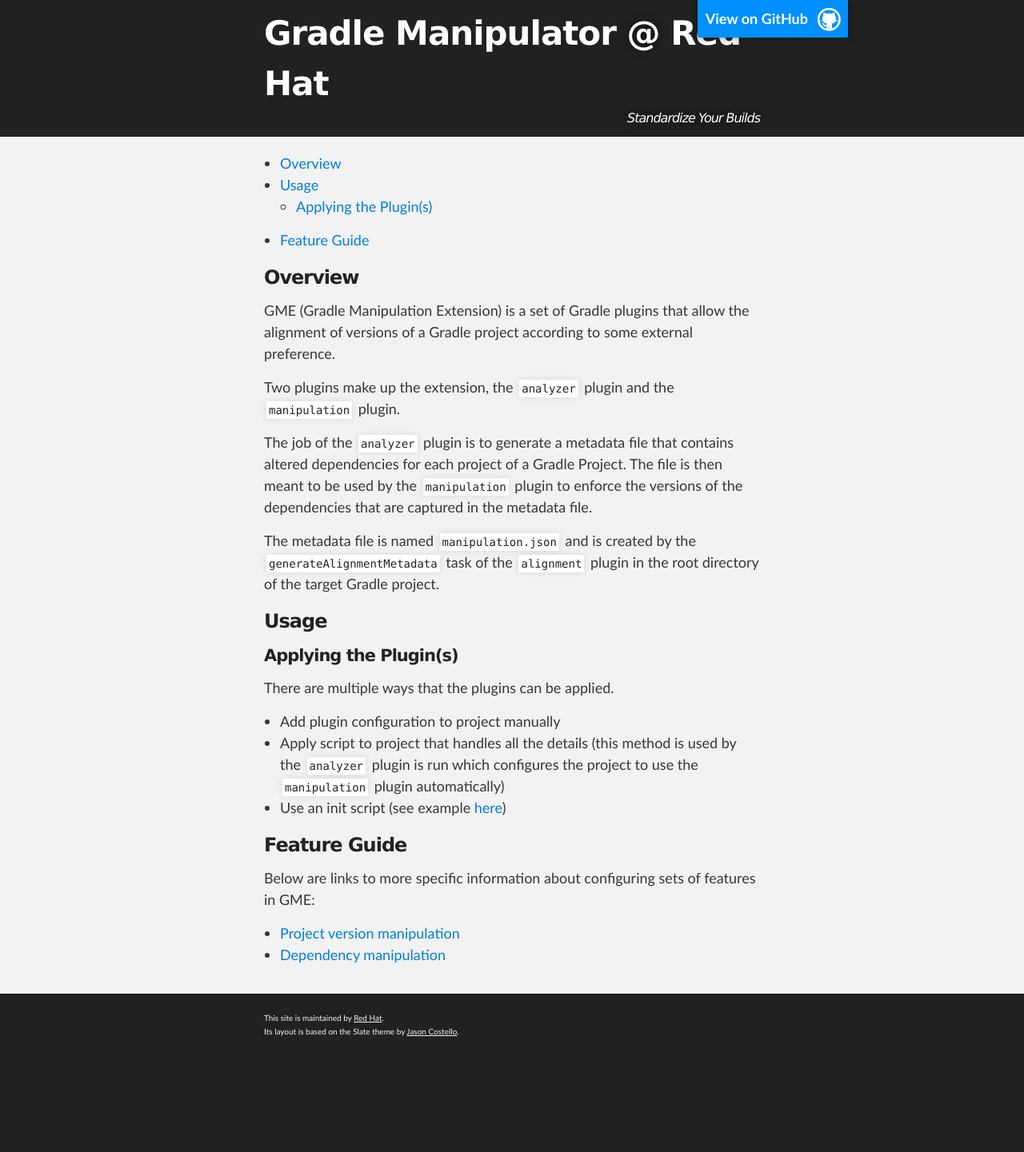
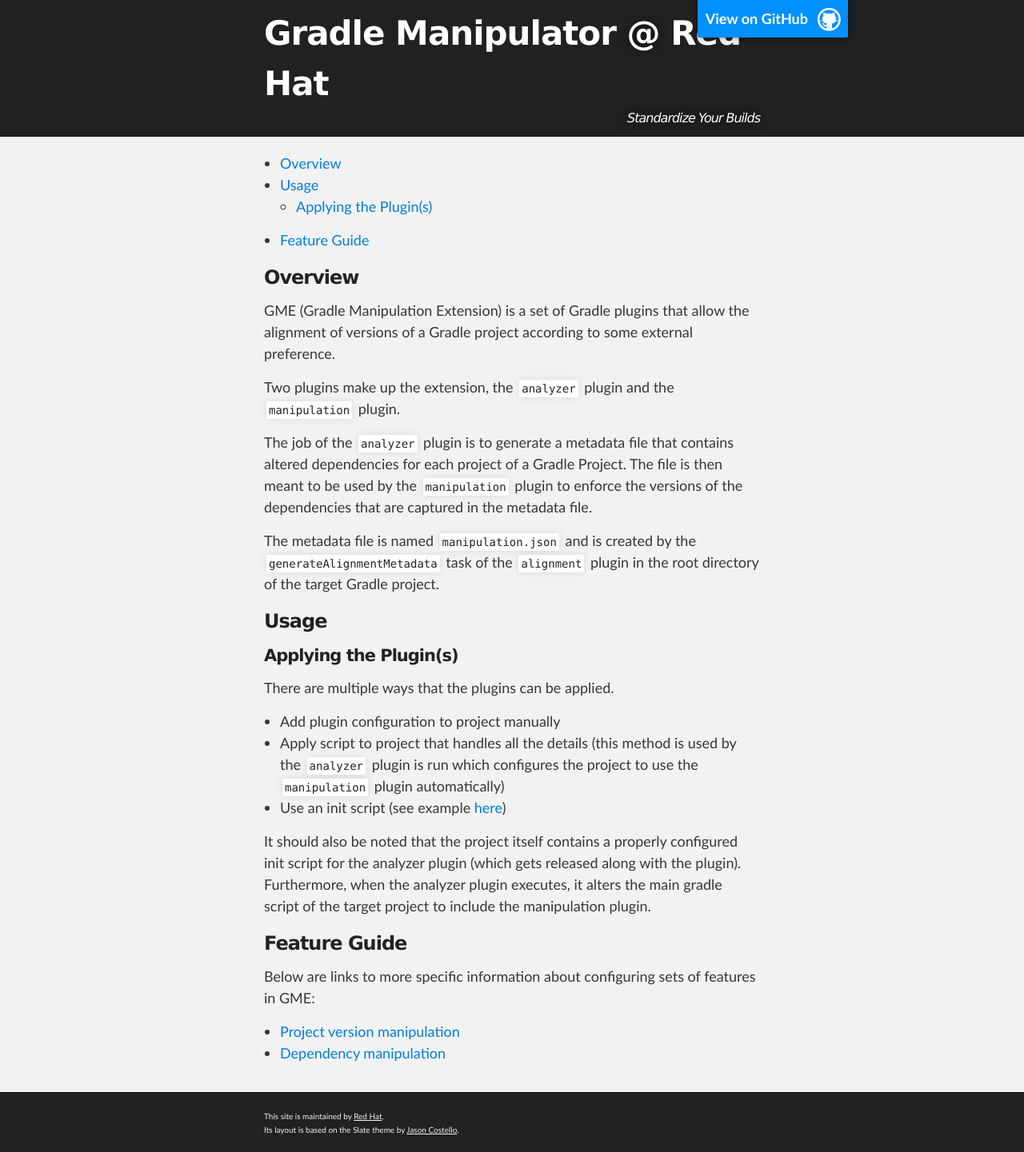
Before and after one commit to project-ncl/gradle-manipulator, a Jekyll site: the page built from index.md, in a window 1280 px wide. Shown: the whole page at 80% size. Built offline with Jekyll 4.4.1, drawn with Linux system fonts in a browser that asks for light colours; before the commit the page ends 1318 px from its top, so only the background shows below that.

Commit message:
Add note about the init scripts inside the project

```diff
--- a/index.md
+++ b/index.md
@@ -25,6 +25,9 @@ There are multiple ways that the plugins can be applied.
 * Apply script to project that handles all the details (this method is used by the `analyzer` plugin is run which configures the project to use the `manipulation` plugin automatically)
 * Use an init script (see example [here](https://github.com/project-ncl/gradle-manipulator#testing-on-a-real-project))
 
+It should also be noted that the project itself contains a properly configured init script for the analyzer plugin (which gets released along with the plugin).
+Furthermore, when the analyzer plugin executes, it alters the main gradle script of the target project to include the manipulation plugin.
+
 ### Feature Guide
 
 Below are links to more specific information about configuring sets of features in GME:
```
